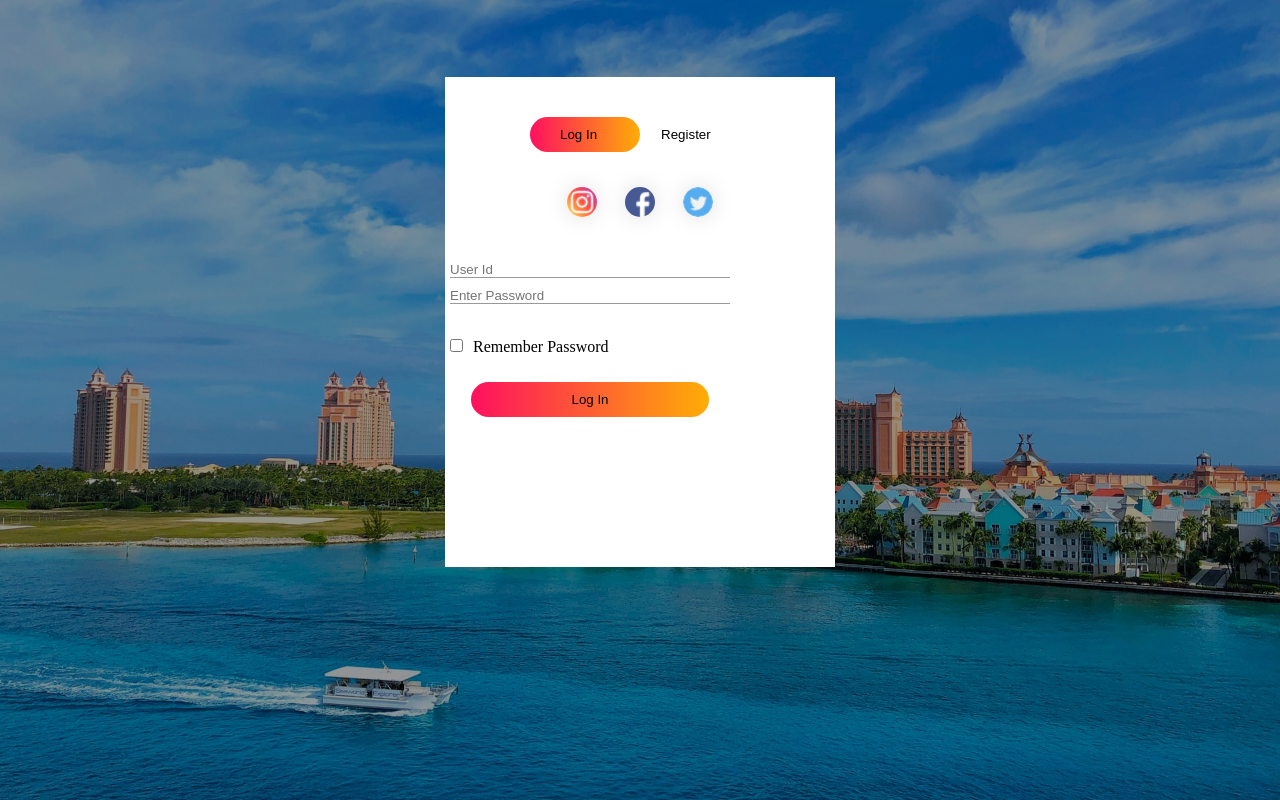
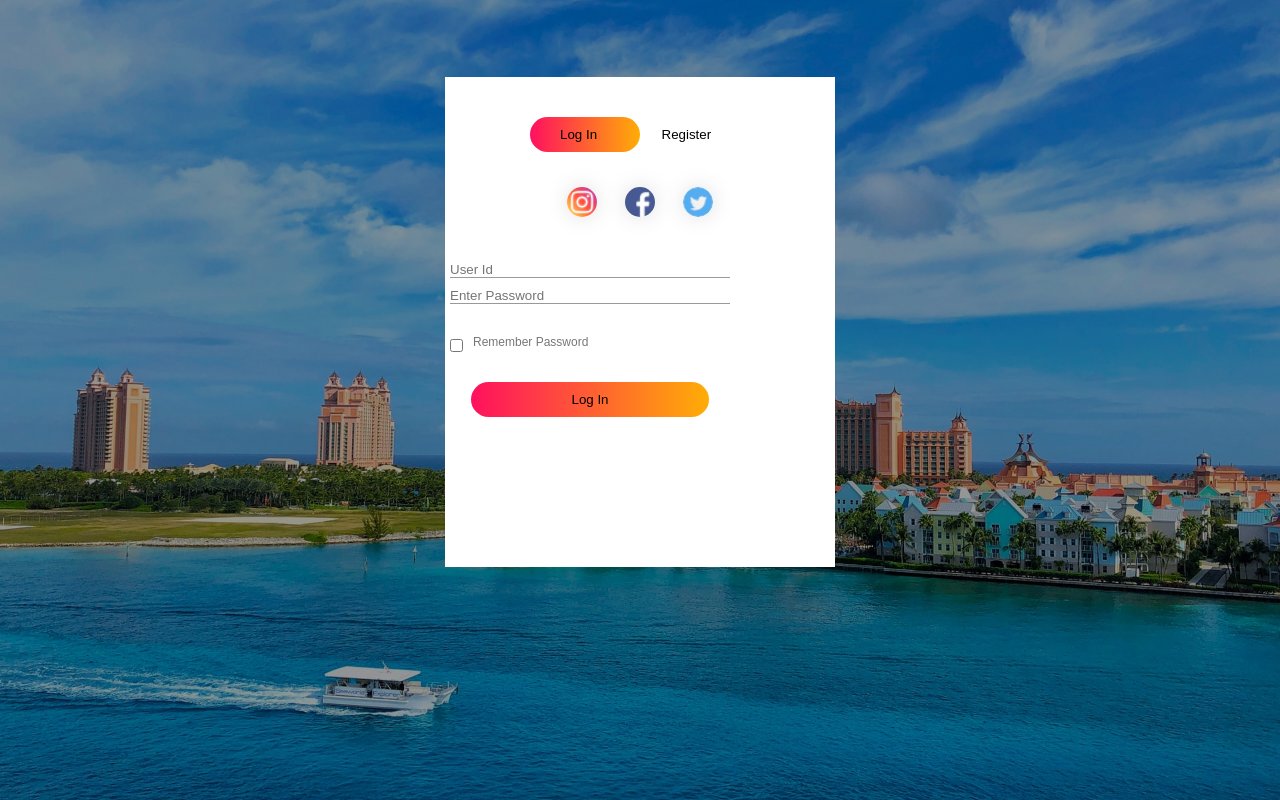
Before and after one commit to thetechtakeover/Registration-Form, a plain HTML site: page index.html in a window 1280 px wide. Drawn offline with Linux system fonts and the light colour scheme.

Commit message:
edit Span Text

```diff
--- a/styles.css
+++ b/styles.css
@@ -1,6 +1,7 @@
 * {
     margin: 0;
     padding: 0;
+    font-family: sans-serif;
 }
 
 .hero {
@@ -95,3 +96,10 @@
 .check-box {
     margin: 30px 10px 30px 0;
 }
+span {
+    color: #777;
+    font-size: 12px;
+    bottom: 68px;
+    position: absolute;
+
+}
```
